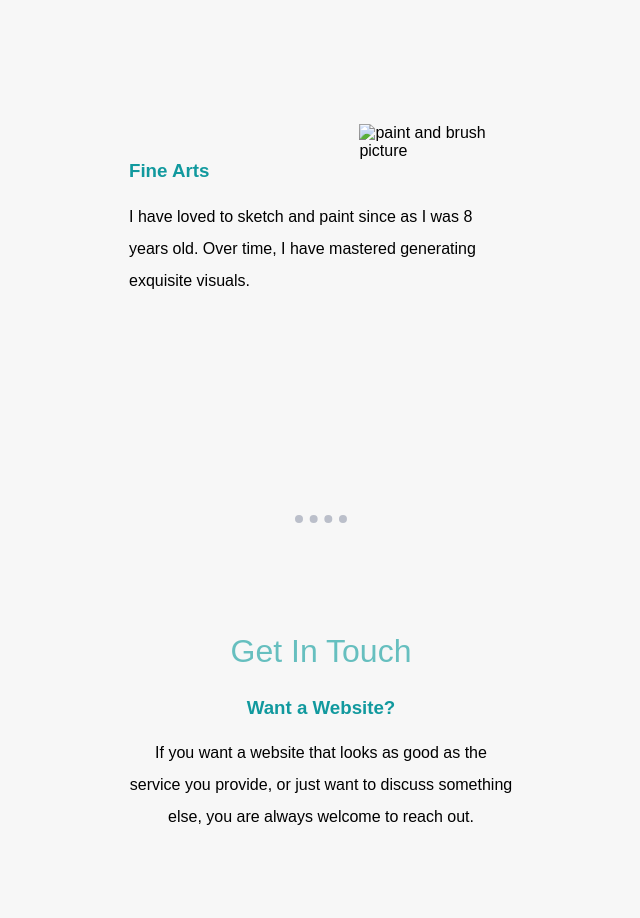
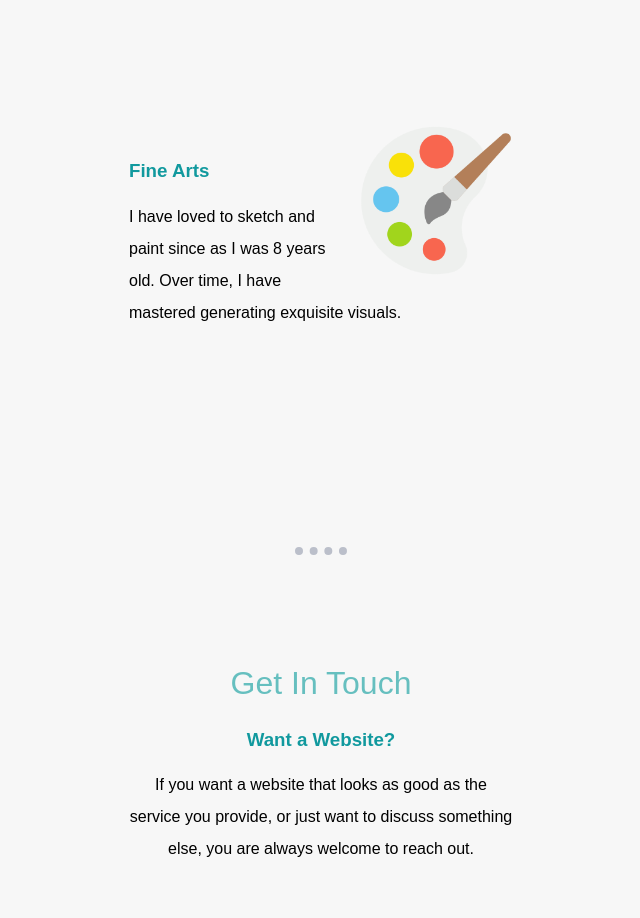
Before and after one commit to abdulrafaysyedofficial/Webdeveloper-website, a plain HTML site: page index.html in a window 1280 px wide. Shown: the part 1660-2578 px from the top of the page, without its empty margins (319-959 px from the left). Drawn offline with Linux system fonts and the light colour scheme; a web font is replaced by a local one.

Commit message:
updated color pallete address

```diff
--- a/index.html
+++ b/index.html
@@ -32,7 +32,7 @@
         <p>I can code in HTML, CSS and Javascript and develop websites from scratch without the help of a content management system.</p>
       </div>
       <div class="skill-row2">
-          <img class="paint and brush" src="color-palette.png" alt="paint and brush picture">
+          <img class="paint and brush" src="images\color-palette.png" alt="paint and brush picture">
            <br>
         <h3>Fine Arts</h3>
         <p>I have loved to sketch and paint since as I was 8 years old. Over time, I have mastered generating exquisite visuals.</p>
```
